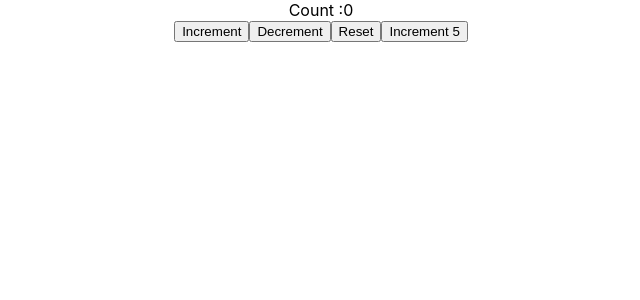
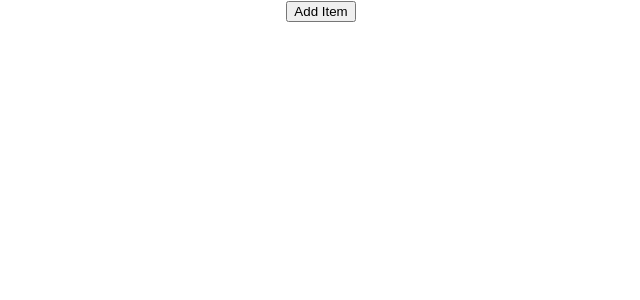
Before and after one commit to josnamathew03/react_tutorials, a React (Create React App) app in the folder react-hooks/: page / in a window 1280 px wide. Shown: the top 300 px of the page, without its empty margins (319-959 px from the left). Built offline with nearby package versions, Linux system fonts and the light colour scheme.

Commit message:
feat : useState with array , use state with object

```diff
--- /dev/null
+++ b/react-hooks/src/1component/HooksCounterArray.js
@@ -0,0 +1,23 @@
+import React, { useState } from 'react'
+
+function HooksCounterArray() {
+    const [items,setArray] = useState([])
+    const addItem = ()=>{
+        setArray([...items,{
+            id: items.length,
+            value: Math.floor(Math.random() * 10) +1
+        }])
+    }
+  return (
+    <div>
+        <button onClick={addItem}>Add Item</button>
+      <ul>
+        {
+            items.map(item=><li key={item.id}>{item.value}</li>)
+        }
+      </ul>
+    </div>
+  )
+}
+
+export default HooksCounterArray
--- /dev/null
+++ b/react-hooks/src/1component/HooksCounterObject.js
@@ -0,0 +1,15 @@
+import React, { useState } from 'react'
+
+function HooksCounterObject() {
+    const [name,setName] = useState({firstName:'',lastName:''})
+  return (
+    <form>
+      <input type='text' name='firstName' value={name.firstName} onChange={e=>setName({...name,firstName: e.target.value})}/>
+      <input type='text' name='lastName' value={name.lastName} onChange={e=>setName({...name,lastName: e.target.value})}/>
+        <h2>YOUR FIRST NAME IS {name.firstName}</h2>
+        <h2>LAST NAME IS {name.lastName}</h2>
+    </form>
+  )
+}
+
+export default HooksCounterObject
--- a/react-hooks/src/App.js
+++ b/react-hooks/src/App.js
@@ -3,6 +3,8 @@
 import ClassCounter from './1component/ClassCounter';
 import HookCounter from './1component/HookCounter';
 import HooksCounterPrev from './1component/HooksCounterPrev';
+import HooksCounterObject from './1component/HooksCounterObject';
+import HooksCounterArray from './1component/HooksCounterArray';
 
 function App() {
   return (
@@ -11,7 +13,11 @@
 
       {/* <HookCounter/> */}
 
-      <HooksCounterPrev/>
+      {/* <HooksCounterPrev/> */}
+
+      {/* <HooksCounterObject/> */}
+
+      <HooksCounterArray/>
     </div>
   );
 }
```
Also changed, not shown: 1 other file (tests, documents, lock files or other folders).
